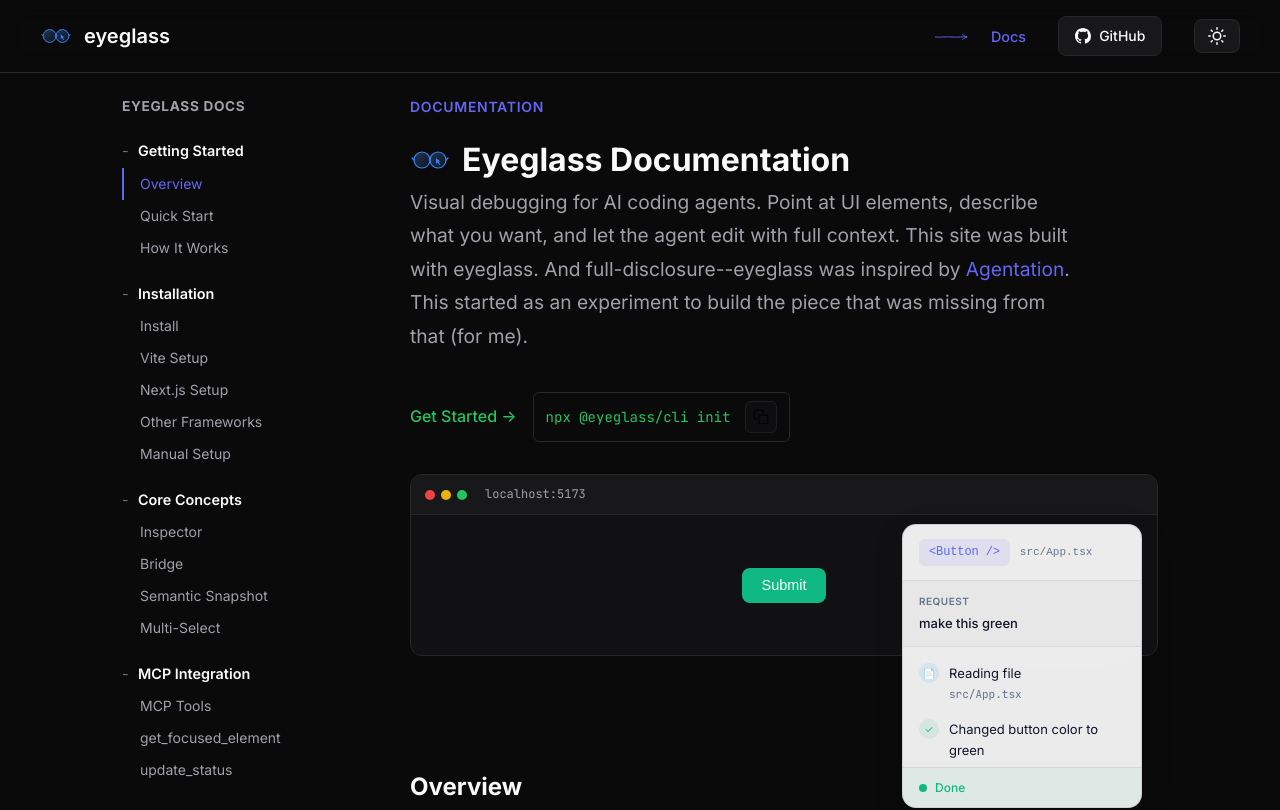
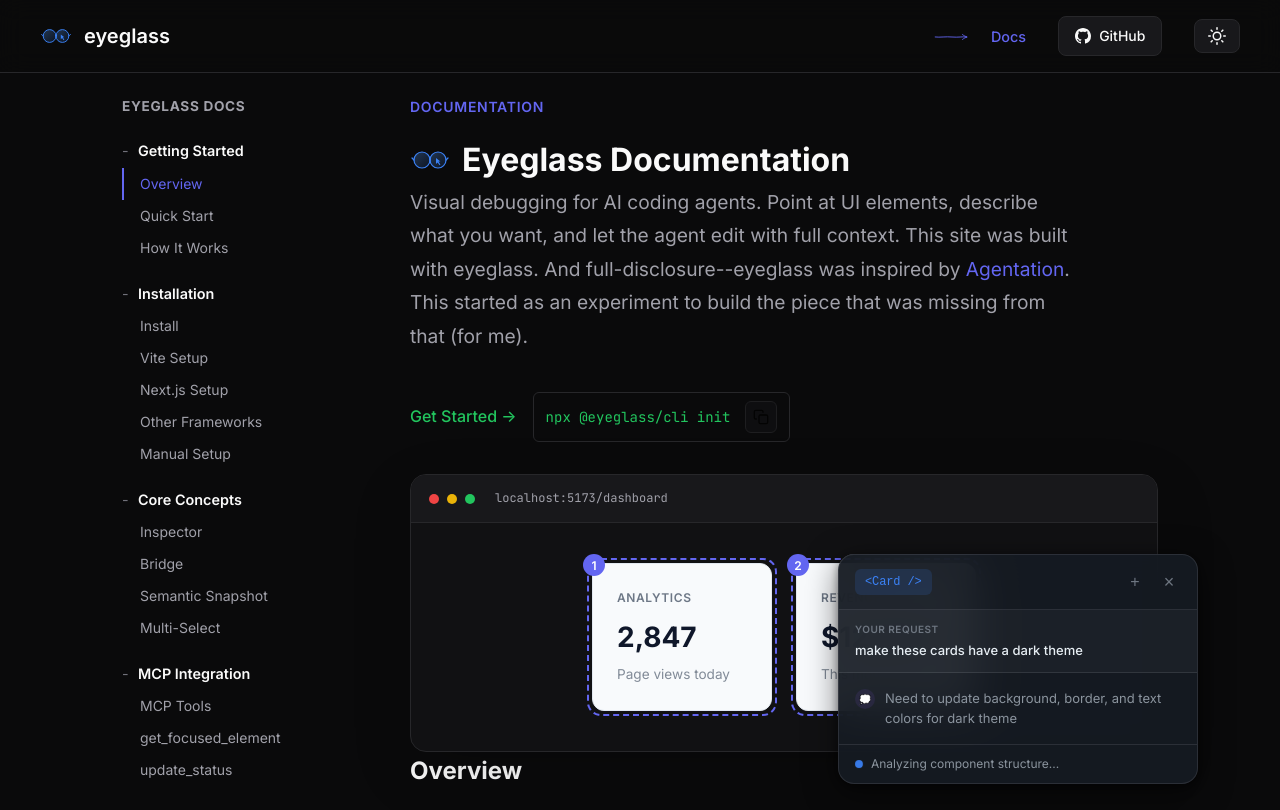
Before and after one commit to donutboyband/eyeglass_site, a React (Vite) app: page /docs in a window 1280 px wide. Shown: the top 810 px of the page. Built offline with nearby package versions, Linux system fonts and the light colour scheme.

Commit message:
[eyeglass:eyeglass-1770694661945-etysffz] Demo replaced successfully

```diff
--- a/src/components/docs/pages/GettingStarted.tsx
+++ b/src/components/docs/pages/GettingStarted.tsx
@@ -1,4 +1,4 @@
-import { EyeglassDemo } from '../EyeglassDemo'
+import { LandingDemo } from '../../LandingDemo'
 import { CopyIcon, CheckIcon } from '../../Icons'
 import { CopyableCode } from '../CopyableCode'
 import { useState } from 'react'
@@ -34,7 +34,7 @@
         </div>
       </div>
 
-      <EyeglassDemo />
+      <LandingDemo />
 
       <section className="docs-section" id="overview">
         <h2>Overview</h2>
```
Also changed, not shown: 1 other file (tests, documents, lock files or other folders).
